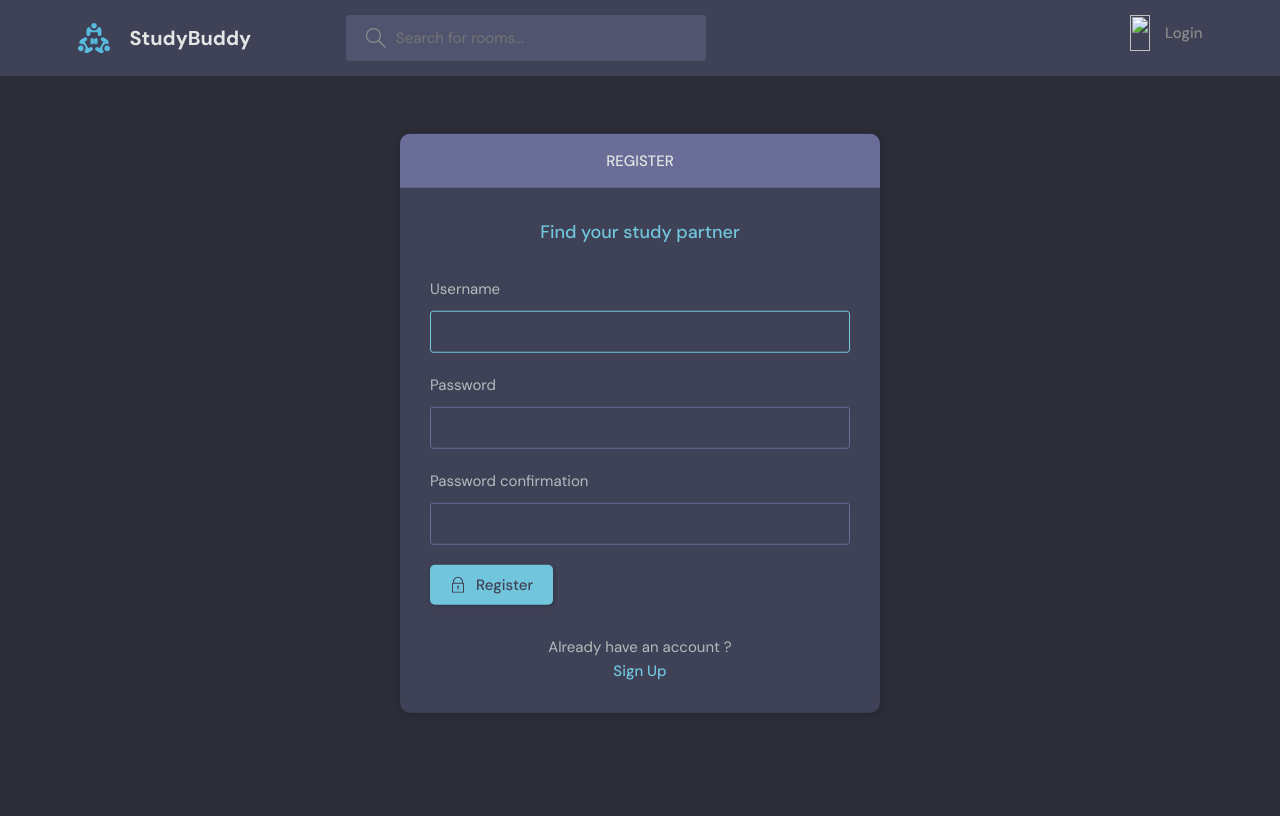
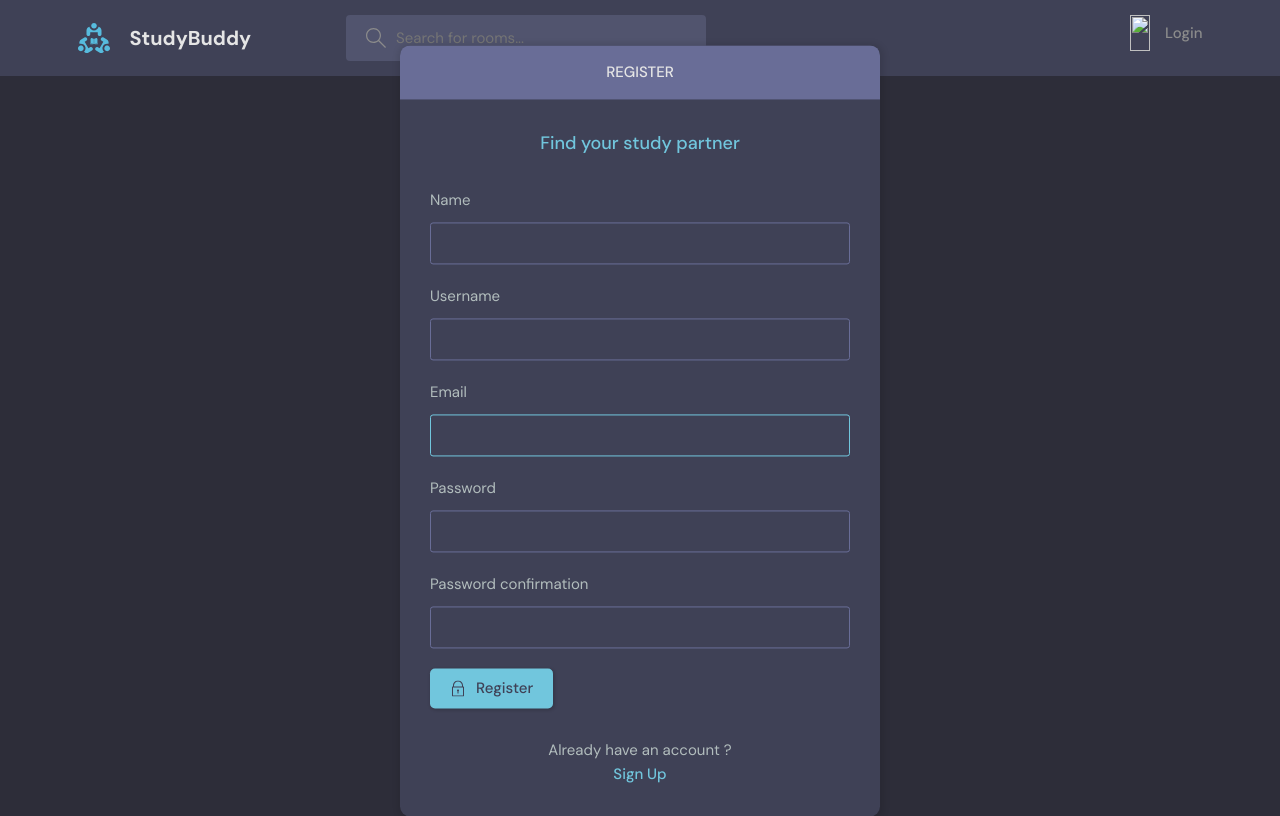
Before and after one commit to KitwanaSh/studyplace_django, a Django app: page /register/ in a window 1280 px wide. Before the commit the page ends 713 px from the top, so only its background shows below. Run offline with Django 4.2, Linux system fonts and the light colour scheme.

Commit message:
Feat: Update the registration & login page

```diff
--- a/base/forms.py
+++ b/base/forms.py
@@ -1,5 +1,12 @@
 from django.forms import ModelForm
+from django.contrib.auth.forms import UserCreationForm
 from .models import Room, User
+
+
+class MyUserCreationForm(UserCreationForm):
+    class Meta:
+        model = User
+        fields = ['name', 'username', 'email', 'password1', 'password2']
 
 class RoomForm(ModelForm):
     class Meta:
@@ -10,4 +17,4 @@ class RoomForm(ModelForm):
 class UserForm(ModelForm):
     class Meta:
         model = User
-        fields = ['username', 'email']
+        fields = ['avatar', 'name', 'username', 'email', 'bio']
--- a/base/templates/base/login_register.html
+++ b/base/templates/base/login_register.html
@@ -16,8 +16,8 @@
             <form class="form" action="" method="POST">
               {% csrf_token %}
               <div class="form__group form__group">
-                <label for="room_name">Username</label>
-                <input id="username" name="username" type="text" placeholder="e.g. kitwana_ez" />
+                <label for="room_name">Email</label>
+                <input id="username" name="email" type="text" placeholder="e.g. nyname@email.com" />
               </div>
               <div class="form__group">
                 <label for="password">Password</label>
--- a/base/templates/base/profile.html
+++ b/base/templates/base/profile.html
@@ -25,9 +25,7 @@
           <div class="profile__about">
             <h3>About</h3>
             <p>
-              Lorem ipsum dolor sit amet consectetur adipisicing elit. Consequuntur illo tenetur
-              facilis sunt nemo debitis quisquam hic atque aut? Ducimus alias placeat optio
-              accusamus repudiandae quis ab ex exercitationem rem?
+              {{user.bio}}
             </p>
           </div>
         </div>
--- a/base/templates/base/update_user.html
+++ b/base/templates/base/update_user.html
@@ -19,7 +19,8 @@
                     </div>
                 </div>
                 <div class="layout__body">
-                    <form class="form" action="" method="POST">
+                    {% comment %} The enctype attribute means the we are also submitting media in the form {% endcomment %}
+                    <form class="form" action="" method="POST" enctype="multipart/form-data" >
                       {% csrf_token %}
 
                       {% for field in form %}
--- a/base/views.py
+++ b/base/views.py
@@ -3,10 +3,10 @@ from django.http import HttpResponse
 from django.contrib.auth import authenticate, login, logout
 from django.contrib import messages
 from django.contrib.auth.decorators import login_required
-from django.contrib.auth.forms import UserCreationForm
+# from django.contrib.auth.forms import UserCreationForm
 from django.db.models import Q
 from .models import Room, Topic, Message, User
-from .forms import RoomForm, UserForm
+from .forms import RoomForm, UserForm, MyUserCreationForm
 
 def loginPage(request):
     """ Login page view """
@@ -15,15 +15,15 @@ def loginPage(request):
         return redirect('home')
 
     if request.method == "POST":
-        username = request.POST.get('username').lower()
+        email = request.POST.get('email').lower()
         password = request.POST.get('password')
 
         try:
-            user = User.objects.get(username=username)
+            user = User.objects.get(email=email)
         except:
             messages.error(request, "User does not exist.")
 
-        user = authenticate(request, username=username, password=password)
+        user = authenticate(request, email=email, password=password)
 
         if user is not None:
             login(request, user)
@@ -42,10 +42,10 @@ def logoutUser(request):
 
 def registerPage(request):
     """ The registration view """
-    form = UserCreationForm()
+    form = MyUserCreationForm()
 
     if request.method == "POST":
-        form = UserCreationForm(request.POST)
+        form = MyUserCreationForm(request.POST)
         if form.is_valid():
             user = form.save(commit=False)
             user.username = user.username.lower()
@@ -194,7 +194,8 @@ def updateUser(request):
     form = UserForm(instance=user)
 
     if request.method == "POST":
-        form = UserForm( request.POST, instance=user)
+        # The request.FILES means that we have a media that needs to be submitted as well
+        form = UserForm( request.POST, request.FILES, instance=user)
         if form.is_valid:
             form.save()
             return redirect("user-profile", pk=user.id)
```
Also changed, not shown: db.sqlite3, static/images/Kitwana_Shebabetsi_Ezechiel.jpg (added).
